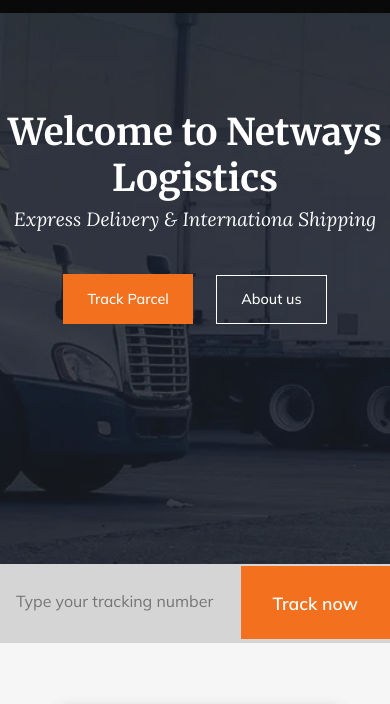
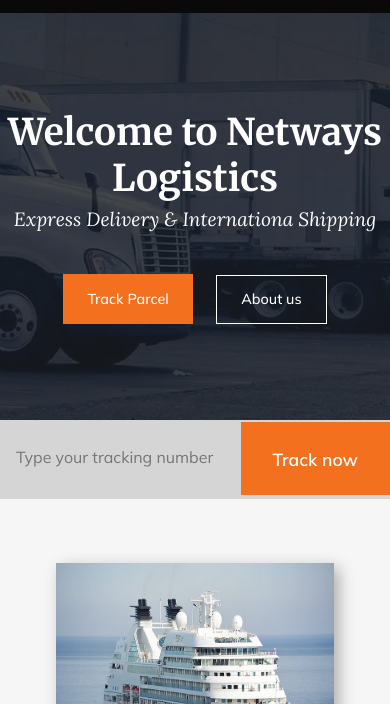
Before and after one commit to Beatrice-Frontend-Dev/logistics, a plain HTML site: page index.html in a window 390 px wide. Shown: the part 76-780 px from the top of the page. Drawn offline with nearby package versions, Linux system fonts and the light colour scheme; a web font is replaced by a local one.

Commit message:
more query adjustments

```diff
--- a/assets/css/queries.css
+++ b/assets/css/queries.css
@@ -18,12 +18,18 @@
 @media (max-width: 960px) {
   .part1 {
     position: relative;
-    height: 40rem;
+    height: 36rem;
     width: 100%;
     background-image: url("../images/test1.webp");
     background-size: cover;
     background-position: top center;
     background-repeat: no-repeat;
+  }
+
+  .overlay {
+    height: 36rem;
+    width: 100%;
+    background-color: rgba(52, 58, 64, 0.4);
   }
 
   .top {
@@ -155,12 +161,18 @@
 
   .part1 {
     position: relative;
-    height: 40rem;
+    height: 31rem;
     width: 100%;
     background-image: url("../images/test1.webp");
     background-size: cover;
     background-position: top center;
     background-repeat: no-repeat;
+  }
+
+  .overlay {
+    height: 31rem;
+    width: 100%;
+    background-color: rgba(52, 58, 64, 0.4);
   }
 
   .header,
@@ -177,10 +189,10 @@
     row-gap: 1.5rem;
     position: absolute;
     background-color: rgba(10, 33, 57, 0.895);
-    top: 82px;
+    top: 87px;
     height: 100vh;
     right: 0;
-    width: 55%;
+    width: 58%;
     padding-top: 2rem;
     z-index: 5;
   }
```
